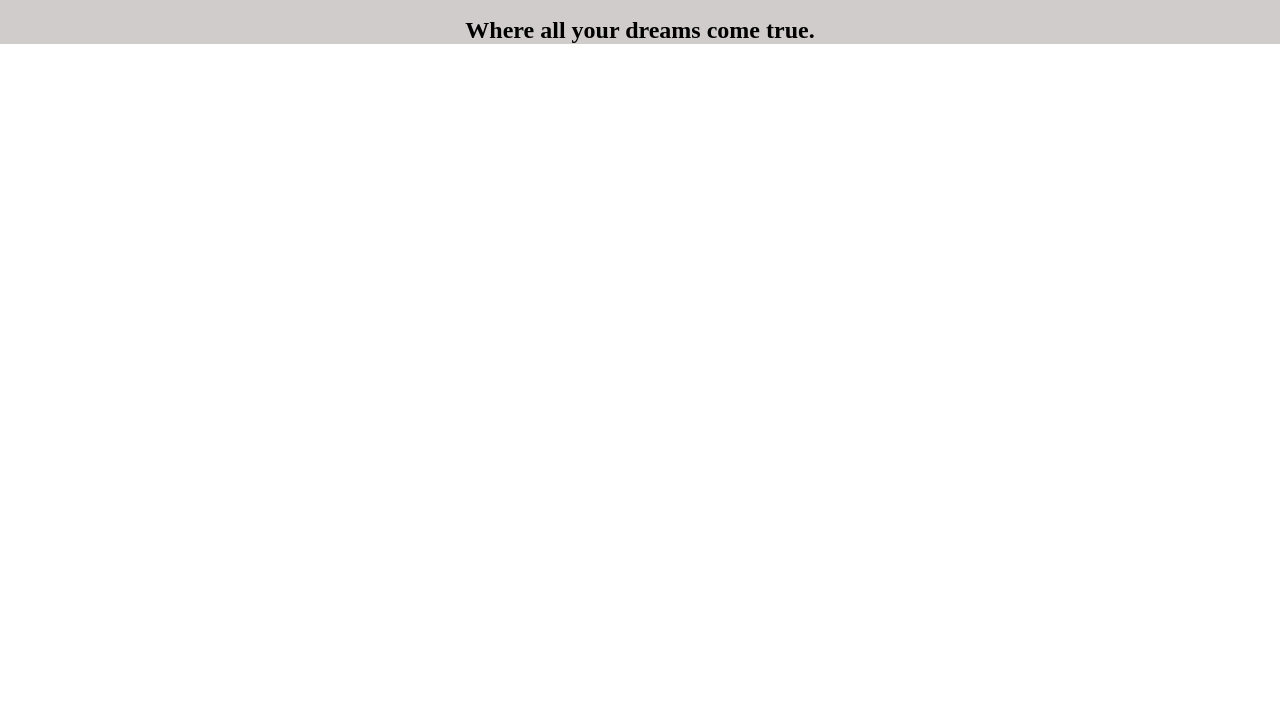
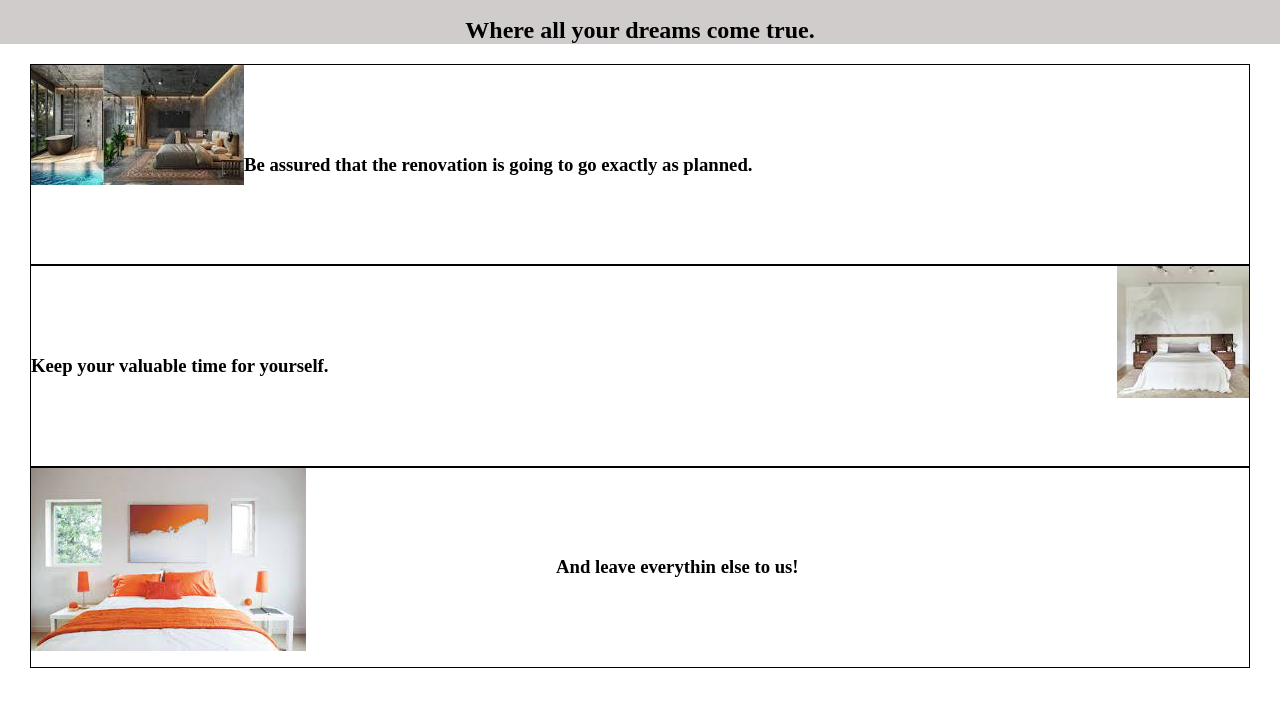
Before and after one commit to dmagic1304/interior-decorator-website, a plain HTML site: page index.html in a window 1280 px wide. Shown: the part 76-782 px from the top of the page. Drawn offline with Linux system fonts and the light colour scheme.

Commit message:
added borders and positioned content

```diff
--- a/css/styles.css
+++ b/css/styles.css
@@ -39,6 +39,41 @@ body {
   text-align: center;
 }
 
+h3 {
+  padding: 70px 0;
+  display: inline-block;
+
+}
+
 .headder h1 {
   margin: 0;
 }
+
+.room1 .room3 {
+  float: left;
+  display: block;
+}
+
+.room2 {
+  float: right;
+}
+
+
+.main {
+  border: 1px black solid;
+  margin-left: 30px;
+  margin-right: 30px;
+}
+
+img {
+  display: block;
+  float: left;
+}
+
+.main1 h3 {
+  justify-content: end;
+}
+
+.main3 h3 {
+  margin-left: 250px;
+}
--- a/index.html
+++ b/index.html
@@ -17,5 +17,17 @@
   <h1>Welcome to Magic Interior Decorations!</h1>
   <h2>Where all your dreams come true.</h2>
   </div>
+  <div class="main main1">
+    <h3>Be assured that the renovation is going to go exactly as planned.</h3>
+    <img class="room1" src="./img/example1.jpg" alt="Picture of the room 1">
+  </div>
+   <div class="main main2">
+    <h3>Keep your valuable time for yourself.</h3>
+    <img class="room2" src="./img/example2.jpg" alt="Picture of the room 2">
+  </div>
+   <div class="main main3">
+    <h3>And leave everythin else to us!</h3>
+    <img class="room3" src="./img/example3.jpg" alt="Picture of the room 3">
+  </div>
 </body>
 </html>
```
Also changed, not shown: img/example1.jpg (added), img/example2.jpg (added), img/example3.jpg (added).
